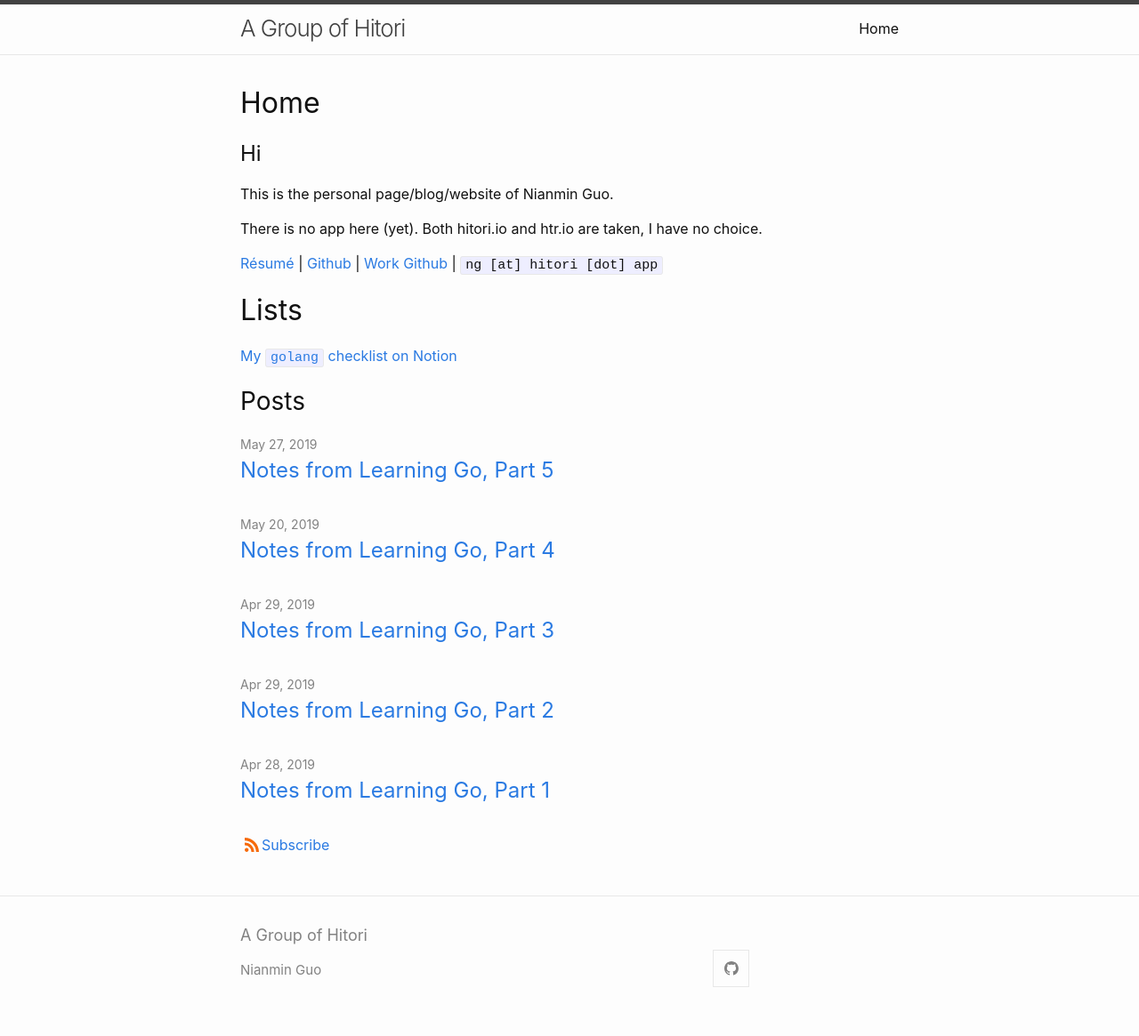
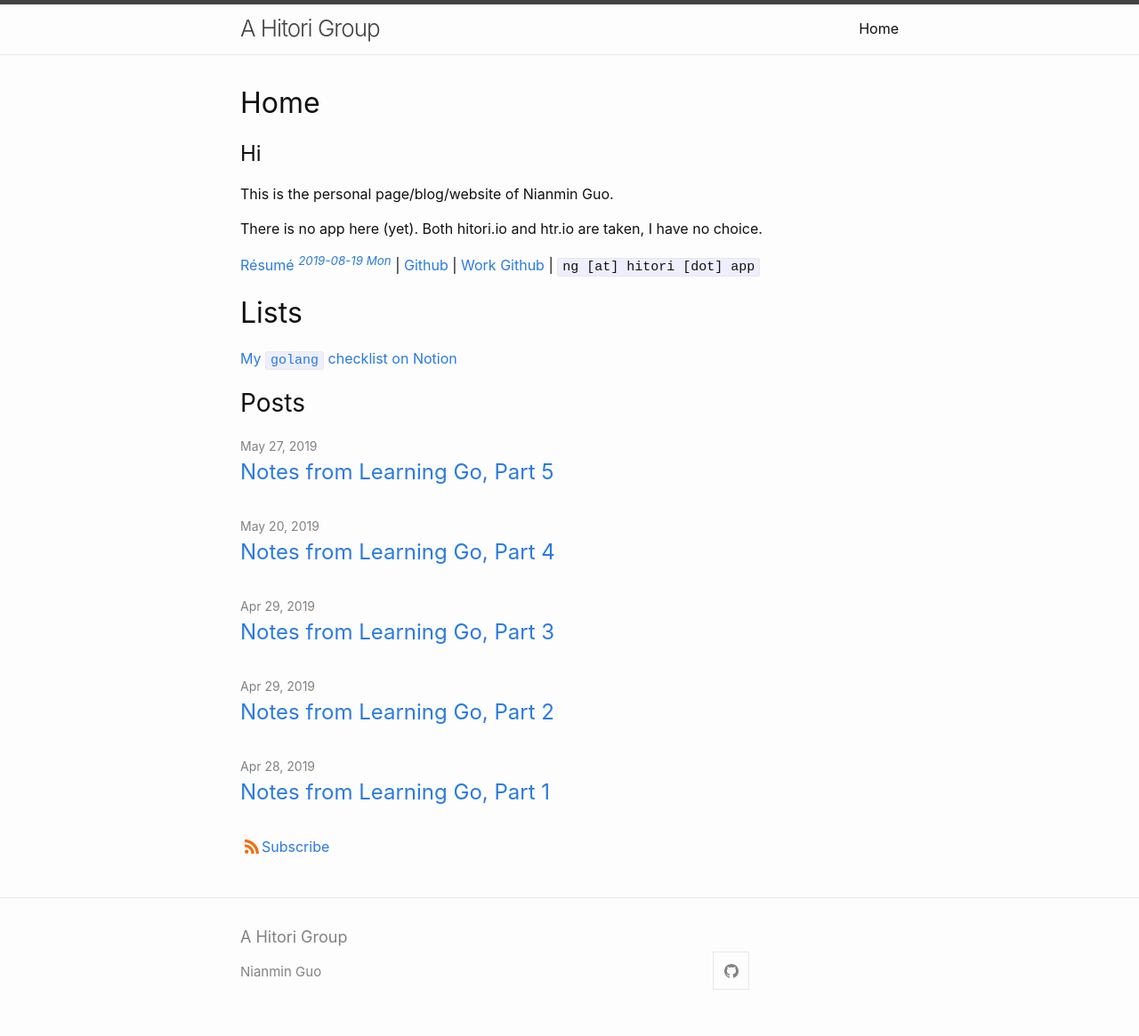
Before and after one commit to Zenmai0822/Zenmai0822.github.io, a Jekyll site: the page built from index.md, in a window 1280 px wide. Shown: the whole page at 89% size. Built offline with Jekyll 4.4.1, drawn with Linux system fonts in a browser that asks for light colours.

Commit message:
Updated resume, blog name, and added resume date

```diff
--- a/_config.yml
+++ b/_config.yml
@@ -1,4 +1,4 @@
-title: A Group of Hitori
+title: A Hitori Group
 author: Nianmin Guo
 theme: minima
 show_excerpts: false
--- a/index.md
+++ b/index.md
@@ -9,7 +9,7 @@ This is the personal page/blog/website of Nianmin Guo.
 
 There is no app here (yet). Both hitori.io and htr.io are taken, I have no choice.
 
-[Résumé](assets/htr/Guo_Nianmin.pdf) \| [Github](https://github.com/Zenmai0822) \| [Work Github](https://github.com/nianminguo) \| `ng [at] hitori [dot] app`
+[Résumé *<sup>2019-08-19 Mon</sup>*](assets/htr/Guo_Nianmin.pdf) \| [Github](https://github.com/Zenmai0822) \| [Work Github](https://github.com/nianminguo) \| `ng [at] hitori [dot] app`
 
 # Lists
 
```
Also changed, not shown: 1 other file.
